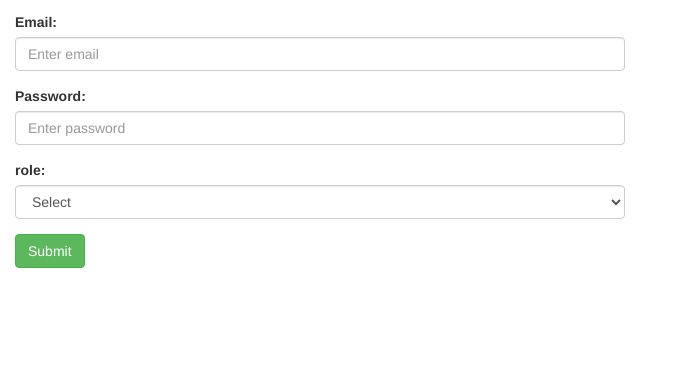
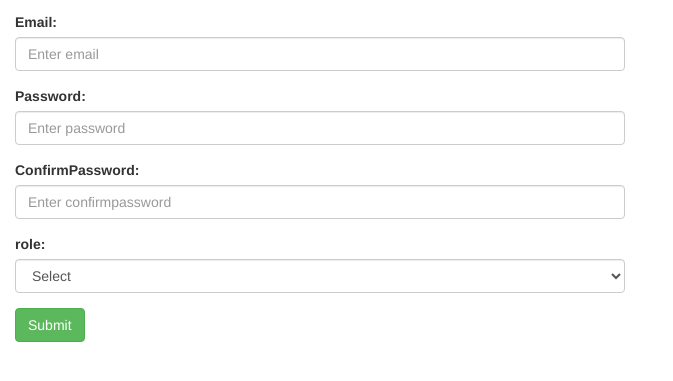
Before and after one commit to ankurchauhanvicky/demo, a plain HTML site: page create.html in a window 1280 px wide. Shown: the part 125-506 px from the top of the page, without its empty margins (0-673 px from the left). Drawn offline with nearby package versions, Linux system fonts and the light colour scheme.

Commit message:
fieldchange

```diff
--- a/create.html
+++ b/create.html
@@ -9,12 +9,10 @@
     <script src="https://ajax.googleapis.com/ajax/libs/jquery/3.7.1/jquery.min.js"></script>
     <script src="https://maxcdn.bootstrapcdn.com/bootstrap/3.4.1/js/bootstrap.min.js"></script>
 </head>
-
 <body>
-
     <div class="container card col-md-6">
         <h2>Vertical (basic) form</h2>
-        <form id="forms"  >
+        <form id="forms" >
             <div class="form-group">
                 <label for="pwd">Name:</label>
                 <input type="text" class="form-control" id="name" placeholder="Enter Name" name="name">
@@ -28,6 +26,11 @@
                 <label for="pwd">Password:</label>
                 <input type="password" class="form-control" id="password" placeholder="Enter password" name="password">
             </div>
+            <div class="form-group">
+                <label for="pwd">ConfirmPassword:</label>
+                <input type="confirmpassword" class="form-control" id="confirmpassword" placeholder="Enter confirmpassword" name="confirmpassword">
+            </div>
+
             <div class="form-group">
                 <label for="pwd">role:</label>
                 <select name="role" id="role" class="form-control">
```
